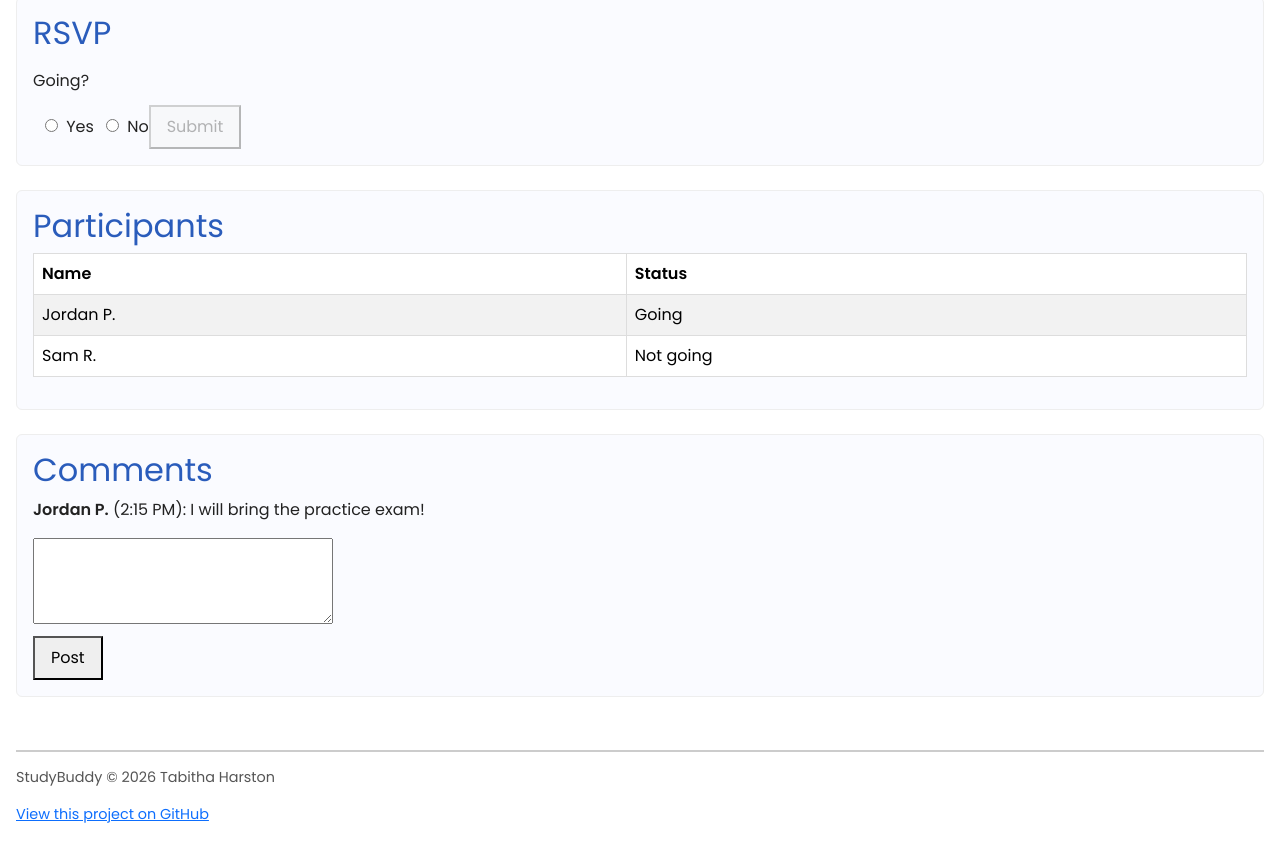
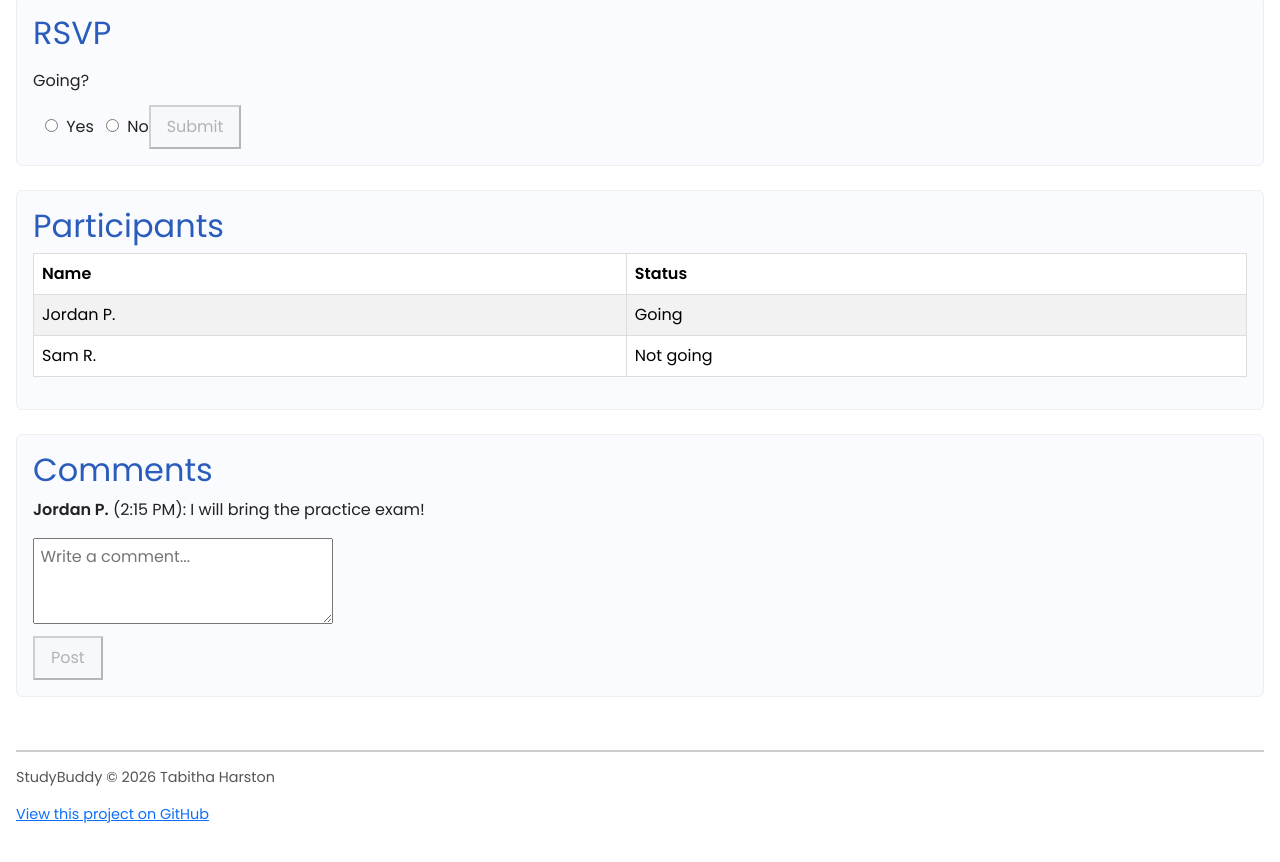
Before and after one commit to tabithaharston/StudyBuddy-Startup, a React (Vite) app: page /session in a window 1280 px wide. Shown: the part 742-1604 px from the top of the page. Built offline with nearby package versions, Linux system fonts and the light colour scheme.

Commit message:
Let users post comments on a study session

```diff
--- a/src/session/session.jsx
+++ b/src/session/session.jsx
@@ -10,7 +10,6 @@ export function Session() {
   );
 
   const [rsvp, setRsvp] = React.useState('');
-
   function submitRsvp(e) {
     e.preventDefault();
     const userName = localStorage.getItem('userName');
@@ -25,6 +24,16 @@ export function Session() {
       { author: 'Jordan P.', text: 'I will bring the practice exam!', time: '2:15 PM' },
     ]
   );
+
+  const [newComment, setNewComment] = React.useState('');
+  function postComment(e) {
+    e.preventDefault();
+    const time = new Date().toLocaleTimeString([], { hour: 'numeric', minute: '2-digit' });
+    const newComments = [...comments, { author: localStorage.getItem('userName'), text: newComment, time }];
+    setComments(newComments);
+    localStorage.setItem('comments', JSON.stringify(newComments));
+    setNewComment('');
+  }
 
   return (
     <main>
@@ -90,9 +99,9 @@ export function Session() {
             <li key={i}><strong>{c.author}</strong> ({c.time}): {c.text}</li>
           ))}
         </ul>
-        <form>
-          <textarea rows={3}></textarea>
-          <button type="submit">Post</button>
+        <form onSubmit={postComment}>
+          <textarea rows={3} value={newComment} onChange={(e) => setNewComment(e.target.value)} placeholder="Write a comment..."></textarea>
+          <button type="submit" disabled={!newComment.trim()}>Post</button>
         </form>
       </section>
     </main>
```
